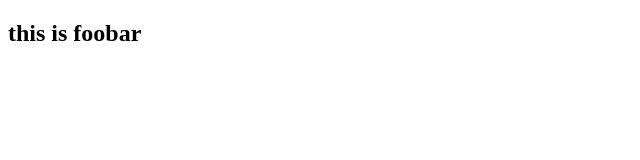
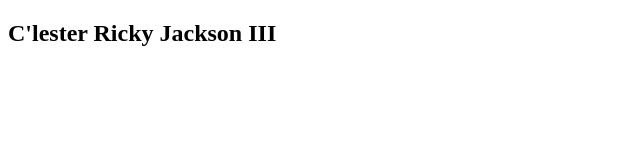
Before and after one commit to Ricky102890/Foobar, a plain HTML site: page index.html in a window 1280 px wide. Shown: the whole page, without its empty margins (0-640 px from the left). Drawn offline with Linux system fonts and the light colour scheme.

Commit message:
changed text in heading to my name

```diff
--- a/index.html
+++ b/index.html
@@ -6,6 +6,6 @@
     <title>I'm committed</title>
 </head>
 <body>
-    <h2>this is foobar</h2>
+    <h2>C'lester Ricky Jackson III</h2>
 </body>
 </html>
```
